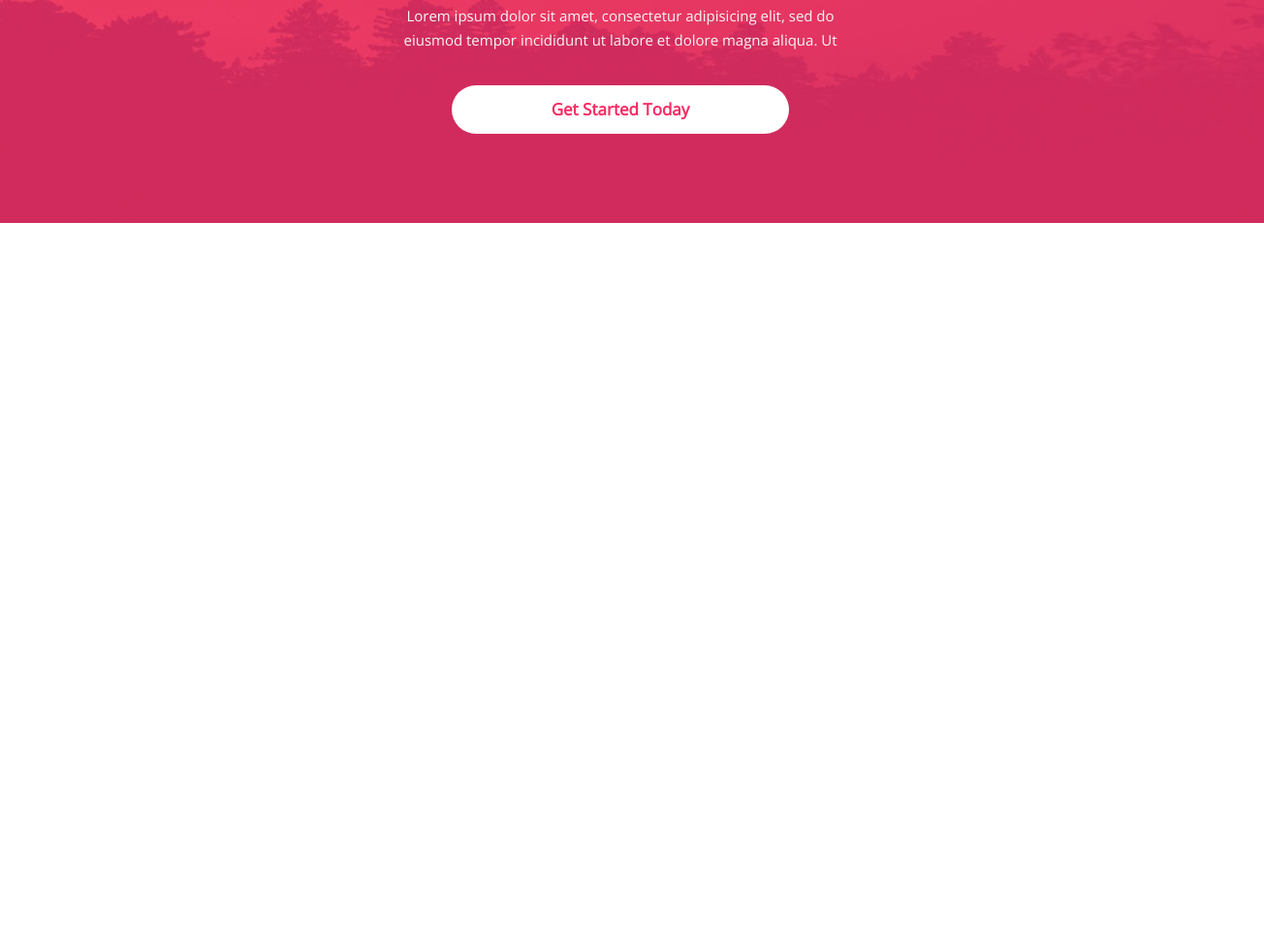
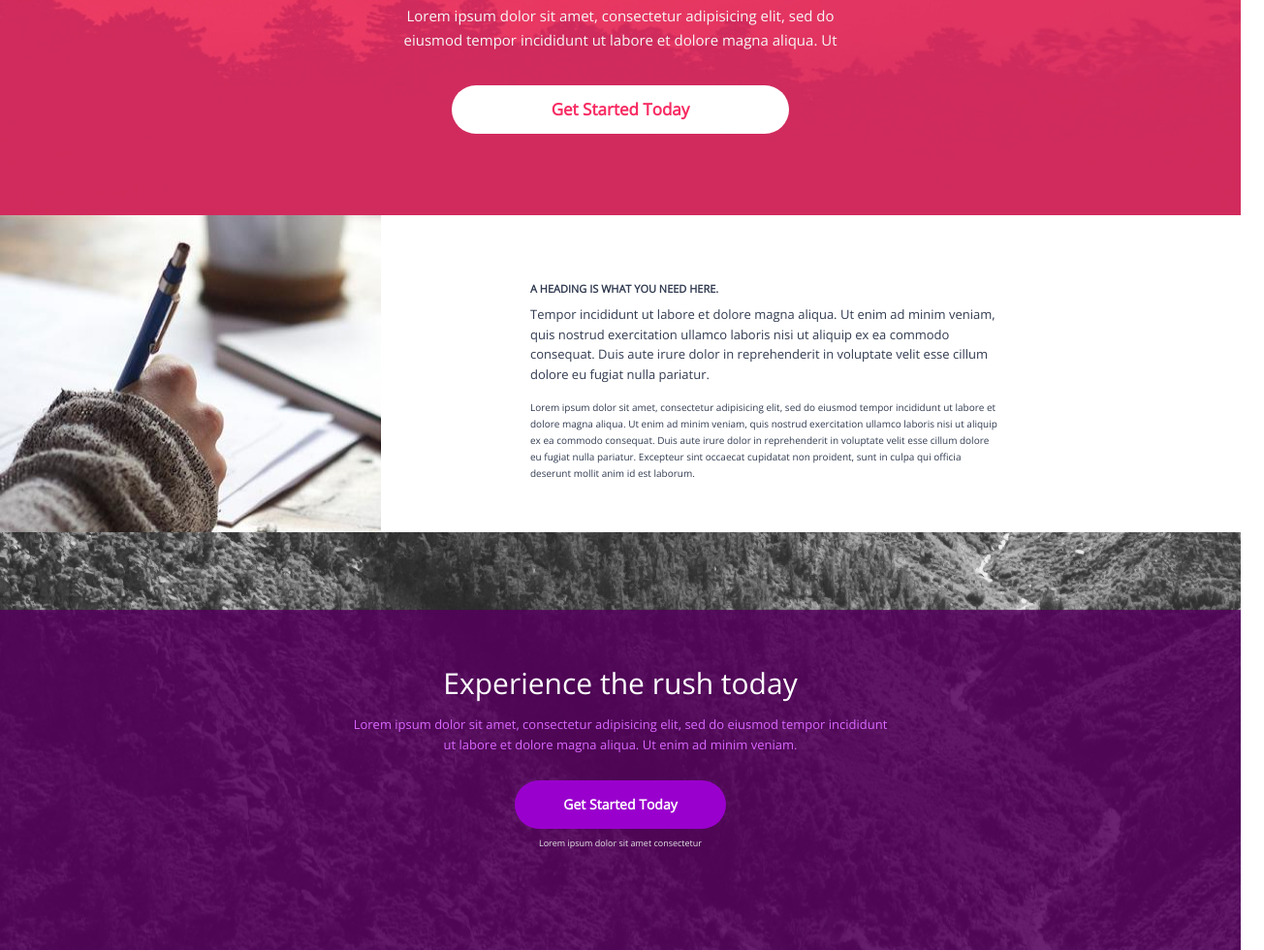
Before and after one commit to noormohammedk/pex-psd2html, a plain HTML site: page index.html in a window 1280 px wide. Shown: the part 1306-2286 px from the top of the page at 97% size, 1304 px wide, since content can reach past the window. Before the commit the page ends 1606 px from the top, so only its background shows below. Drawn offline with nearby package versions, Linux system fonts and the light colour scheme.

Commit message:
added new sections along with css

```diff
--- /dev/null
+++ b/css/src/_features2.scss
@@ -0,0 +1,25 @@
+#features2{
+  .container{
+    display: flex;
+    text-align: left;
+    padding: 0;
+    margin: 0;
+    .img{
+      float: left;
+    }
+    .text-holder{
+      padding: 3em 0;
+      padding-left: 8em;
+      width: 51%;
+      margin-left: 3em;
+    }
+
+    .second-heading{
+      padding-top: 2rem;
+    }
+
+    .text-secondclass{
+      padding-bottom: 0.4em;
+    }
+  }
+}
--- a/css/src/_firstlook.scss
+++ b/css/src/_firstlook.scss
@@ -49,6 +49,7 @@
           background-repeat: no-repeat;
           background-position: 96% 50%;
           background-size: 26px 26px;
+          outline: none;
         }
       }
     }
--- a/css/src/_prompt.scss
+++ b/css/src/_prompt.scss
@@ -2,12 +2,14 @@
   position: relative;
   z-index: 1;
   top: -5em;
+  margin-bottom: -5.2em;
   .container{
-    width:100%;
+    width: 100%;
     padding: 0;
     img{
+      width: 100%;
       padding: 0;
-      margin: 0;
+      margin-left: 0;
     }
     .tagline-wrapper{
       top:6em;
--- /dev/null
+++ b/css/src/_rush.scss
@@ -0,0 +1,20 @@
+#rush{
+  background-image: url(../images/pex4.png);
+  text-align: center;
+  padding: 6em;
+  h4{
+    color: $dominant-color;
+    padding: 1.5em;
+    padding-bottom: 0.2em;
+    font-size: 3rem;
+  }
+  .text-secondclass{
+    margin: 0 auto;
+    width: 50%;
+    color: lighten($button-color, 30%);
+    padding-bottom: 2em;
+  }
+  .small-tags{
+    font-size: 0.9rem;
+  }
+}
--- a/css/src/_themes.scss
+++ b/css/src/_themes.scss
@@ -45,3 +45,20 @@ $button-color: #9A00CD;
      padding-bottom: 0.6em;
    }
  }
+
+ .second-heading{
+  color: $dominant-bgcolor1;
+  font-size: 1.1rem;
+  font-weight: bold;
+  text-transform: uppercase;
+ }
+ .text-secondclass{
+   font-size: 1.3rem;
+   line-height: 1.6;
+   color: $dominant-bgcolor1;
+ }
+ .text-thirdclass{
+   font-size: 1rem;
+   color: $dominant-bgcolor1;
+   line-height: 1.7rem;
+ }
--- a/css/src/styles.scss
+++ b/css/src/styles.scss
@@ -3,4 +3,6 @@
         'firstlook',
         'features',
         'curve',
-        'prompt';
+        'prompt',
+        'features2',
+        'rush';
--- a/index.html
+++ b/index.html
@@ -3,12 +3,12 @@
 <head>
   <meta charset="utf-8">
   <link rel="stylesheet" href="https://maxcdn.bootstrapcdn.com/bootstrap/3.3.7/css/bootstrap.min.css" integrity="sha384-BVYiiSIFeK1dGmJRAkycuHAHRg32OmUcww7on3RYdg4Va+PmSTsz/K68vbdEjh4u" crossorigin="anonymous">
-  <link rel="stylesheet" href="path/to/font-awesome/css/font-awesome.min.css">
   <title>pex-psd2html</title>
   <link rel="stylesheet" href="css/styles.css">
   <link href="https://fonts.googleapis.com/css?family=PT+Sans" rel="stylesheet">
   <link href="https://fonts.googleapis.com/css?family=Lobster" rel="stylesheet">
   <link href="https://fonts.googleapis.com/css?family=Open+Sans" rel="stylesheet">
+  <link rel="stylesheet" href="https://opensource.keycdn.com/fontawesome/4.7.0/font-awesome.min.css">
 </head>
 <body>
   <section id="firstlook">
@@ -65,5 +65,21 @@
       </div>
     </div>
   </section>
+  <section id="features2">
+    <div class="container">
+        <img src="images/pex3.jpg" alt="">
+        <div class="text-holder">
+          <h4 class="second-heading">A Heading is what you need here.</h4>
+          <p class="text-secondclass">Tempor incididunt ut labore et dolore magna aliqua. Ut enim ad minim veniam, quis nostrud exercitation ullamco laboris nisi ut aliquip ex ea commodo consequat. Duis aute irure dolor in reprehenderit in voluptate velit esse cillum dolore eu fugiat nulla pariatur.</p>
+          <p class="text-thirdclass">Lorem ipsum dolor sit amet, consectetur adipisicing elit, sed do eiusmod tempor incididunt ut labore et dolore magna aliqua. Ut enim ad minim veniam, quis nostrud exercitation ullamco laboris nisi ut aliquip ex ea commodo consequat. Duis aute irure dolor in reprehenderit in voluptate velit esse cillum dolore eu fugiat nulla pariatur. Excepteur sint occaecat cupidatat non proident, sunt in culpa qui officia deserunt mollit anim id est laborum.</p>
+        </div>
+    </div>
+  </section>
+  <section id="rush">
+    <h4>Experience the rush today</h4>
+    <p class="text-secondclass">Lorem ipsum dolor sit amet, consectetur adipisicing elit, sed do eiusmod tempor incididunt ut labore et dolore magna aliqua. Ut enim ad minim veniam.</p>
+    <input type="button" name="rush" value="Get Started Today" class="btn-custom btn btn-round">
+    <p class="small-tags">Lorem ipsum dolor sit amet consectetur</p>
+  </section>
 </body>
 </html>
```
Also changed, not shown: css/styles.css, images/pex3.jpg (added), images/pex4.png (added), 1 other file. Lines whose indentation alone changed are shown as unchanged.
